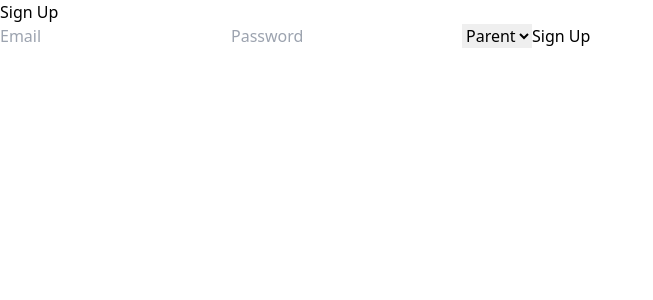
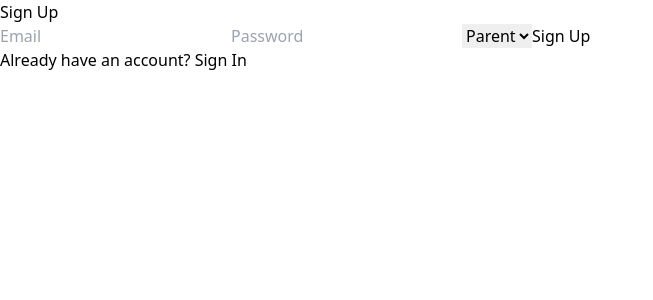
Before and after one commit to zol22/Parent-Child-Chore-Manager, a React (Vite) app: page /signup in a window 1280 px wide. Shown: the top 300 px of the page, without its empty margins (0-653 px from the left). Built offline with nearby package versions, Linux system fonts and the light colour scheme.

Commit message:
add Links to Login & Signup

```diff
--- a/src/pages/Login.jsx
+++ b/src/pages/Login.jsx
@@ -1,5 +1,5 @@
 import React, { useState } from "react";
-import { useNavigate } from "react-router-dom";
+import { useNavigate , Link} from "react-router-dom";
 import { loginUser } from "../services/authService";
 import { useDispatch } from "react-redux"; // Import useDispatch for Redux
 
@@ -71,6 +71,17 @@
           />
           <button type="submit" className="w-full bg-blue-500 text-white py-2 rounded-lg">Login</button>
         </form>
+
+         {/* Link to Sign Up Page if the user doesn't have an account */}
+         <div className="mt-4 text-center">
+          <p className="text-sm text-gray-600">
+            Don't have an account?{" "}
+            <Link to="/signup" className="text-blue-500 hover:underline">
+              Sign Up
+            </Link>
+          </p>
+        </div>
+
       </div>
     </div>
   );
--- a/src/pages/Signup.jsx
+++ b/src/pages/Signup.jsx
@@ -1,5 +1,5 @@
 import React, { useState } from "react";
-import { useNavigate } from "react-router-dom";
+import { useNavigate, Link } from "react-router-dom";
 import { signupUser, loginUser } from "../services/authService";
 import { useDispatch } from "react-redux"; // Import useDispatch for Redux
 
@@ -109,6 +109,17 @@
           )}
           <button type="submit" className="w-full bg-green-500 text-white py-2 rounded-lg">Sign Up</button>
         </form>
+
+        {/* Link to Login Page if the user already has an account */}
+        <div className="mt-4 text-center">
+          <p className="text-sm text-gray-600">
+            Already have an account?{" "}
+            <Link to="/login" className="text-blue-500 hover:underline">
+              Sign In
+            </Link>
+          </p>
+        </div>
+
       </div>
     </div>
   );
```
